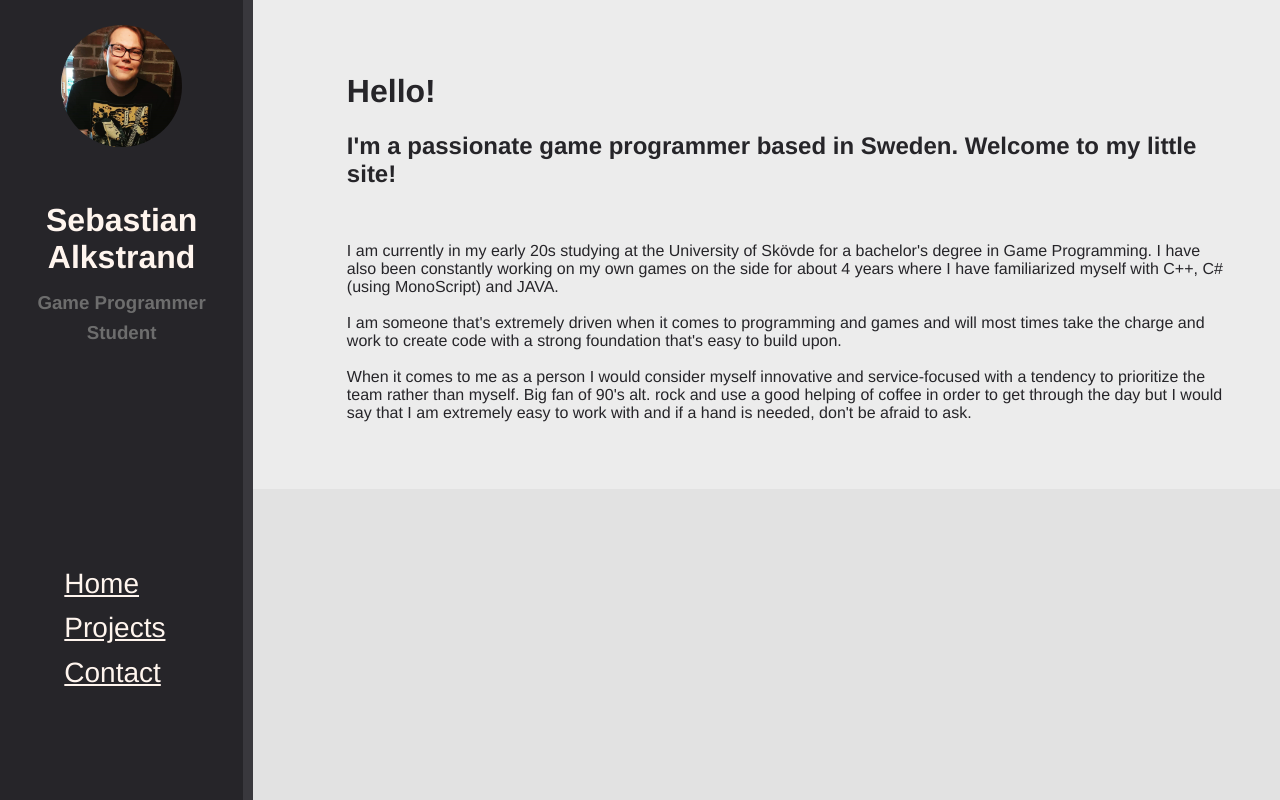
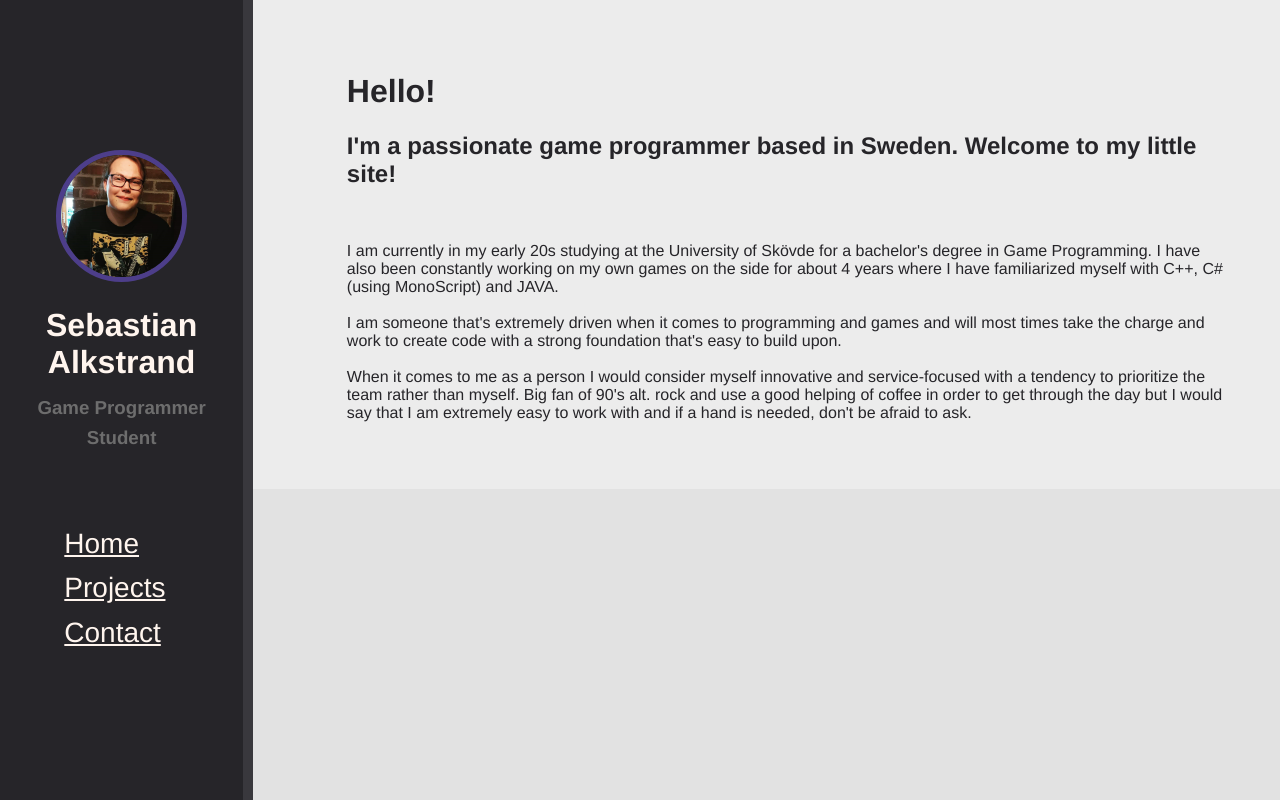
Before and after one commit to Momonyaro/Momonyaro.github.io, a plain HTML site: page index.html in a window 1280 px wide. Drawn offline with Linux system fonts and the light colour scheme.

Commit message:
changed small details

```diff
--- a/index.html
+++ b/index.html
@@ -5,11 +5,11 @@
         <link rel="stylesheet" href="main.css">
         <meta charset="UTF-8">
     </head>
-    <body style="padding: 0%; margin: 0%; display: flex; width: 100%; height: auto; position: absolute; font-family: Helvetica, Arial, sans-serif; background-color: rgb(226, 226, 226);">
+    <body style="padding: 0%; margin: 0%; display: flex; font-family: Helvetica, Arial, sans-serif; background-color: rgb(226, 226, 226);">
         <!-- This first div is the left navigation area. -->
         <div style="width: 19vw; height: 100vh; background-color: rgb(38, 37, 41); color: seashell; position: fixed; border-right: 10px solid rgb(57, 56, 61);">
-            <center><img src="pic.png" width="50%" style="opacity: 100%; border-radius: 50%; padding: 25px;"></center>
-            <div style="position: relative; top: 5px;">
+            <div style="position: relative; top: 150px;">
+                <center><img src="pic.png" width="50%" style=" border-radius: 50%; border: 5px solid rgb(77, 62, 138);"></center>
                 <center><h1>Sebastian Alkstrand</h1></center>
                 <center><h3 style="color: rgb(109, 109, 109); line-height: 0.6;">Game Programmer</h3></center>
                 <center><h3 style="color: rgb(109, 109, 109); line-height: 0.6;">Student</h3></center>
```
Also changed, not shown: contact.html (+2 -2 lines), proj_parasite.html (+2 -2 lines), projects.html (+3 -2 lines).
